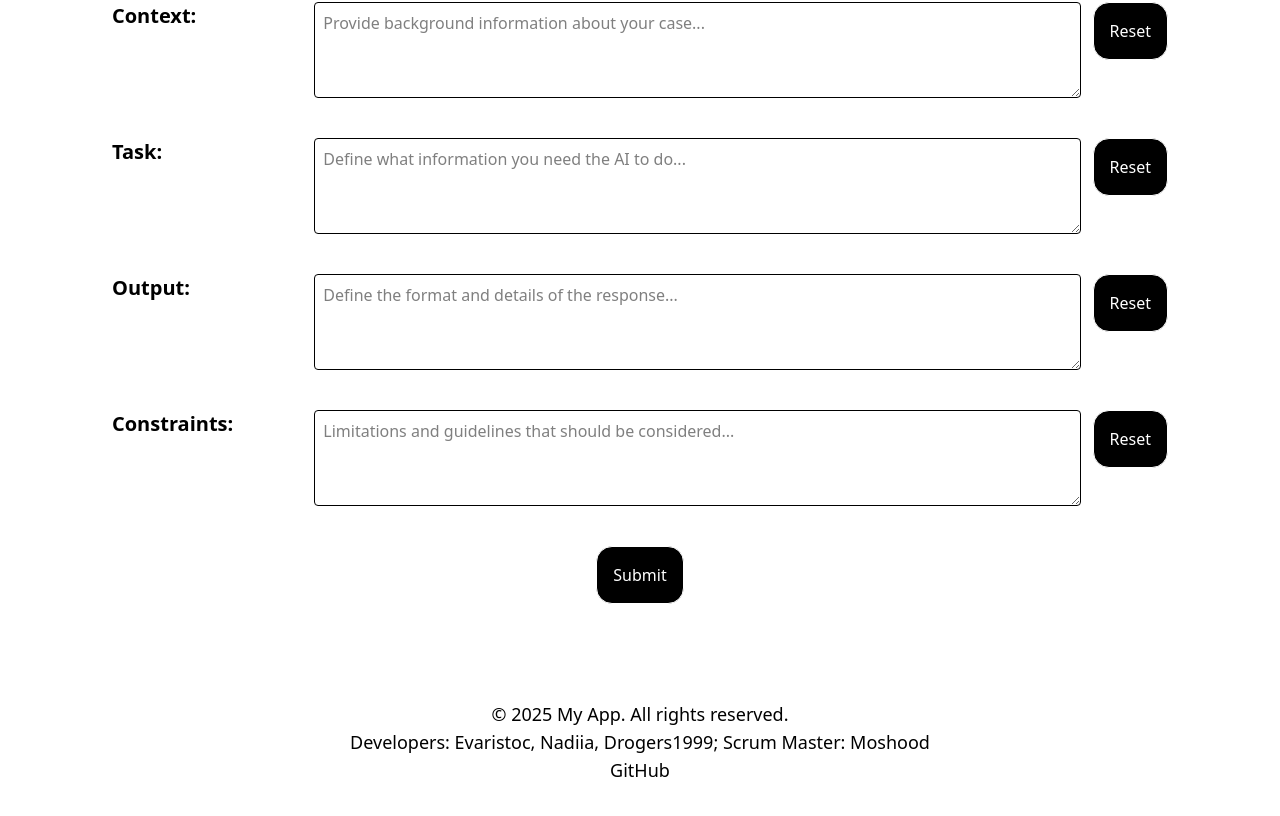
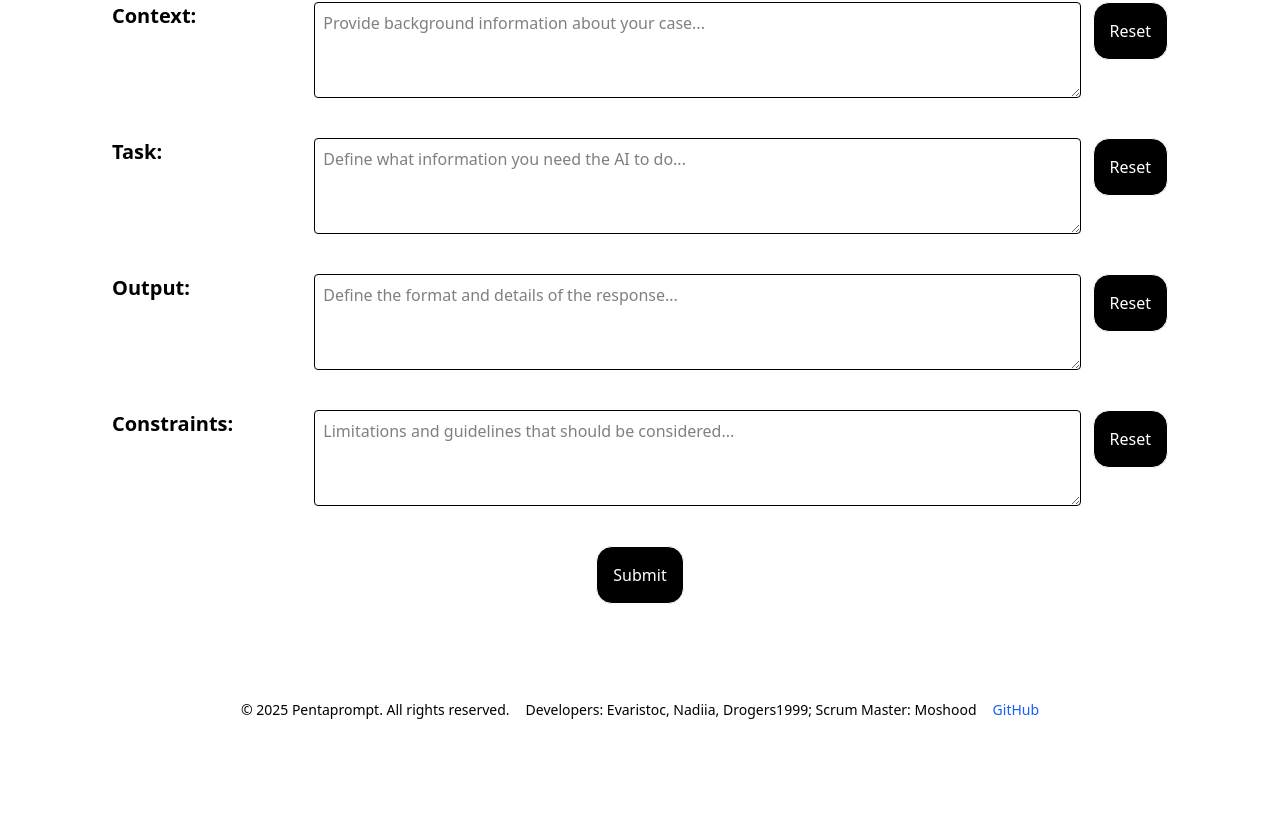
Before and after one commit to chingu-voyages/V54-tier1-team-01, a React (Vite) app in the folder client/: page / in a window 1280 px wide. Shown: the part 352-1168 px from the top of the page. After the commit the page ends 1120 px from the top, so only its background shows below. Built offline with nearby package versions, Linux system fonts and the light colour scheme.

Commit message:
feature:footer: styling

```diff
--- a/client/src/components/Footer.jsx
+++ b/client/src/components/Footer.jsx
@@ -2,10 +2,10 @@ import React from "react";
 
 export default function FooterComponent() {
    return (
-       <footer className="text-black text-center py-4 text-lg">
-            <p>&copy; {new Date().getFullYear()} My App. All rights reserved.</p>
+       <footer className="inline-flex items-center gap-4 text-black text-center py-4 text-sm p-20">
+            <p>&copy; {new Date().getFullYear()} Pentaprompt. All rights reserved.</p>
             <p>Developers: Evaristoc, Nadiia, Drogers1999; Scrum Master: Moshood</p>
-            <a href="https://github.com/chingu-voyages/V54-tier1-team-01">GitHub</a>
+            <a href="https://github.com/chingu-voyages/V54-tier1-team-01" className="text-blue-600 hover:underline">GitHub</a>
         </footer>
     );
 }
```
